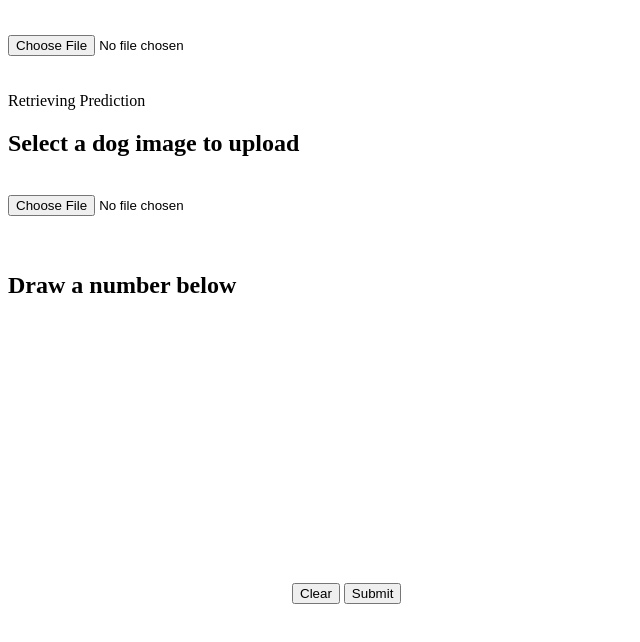
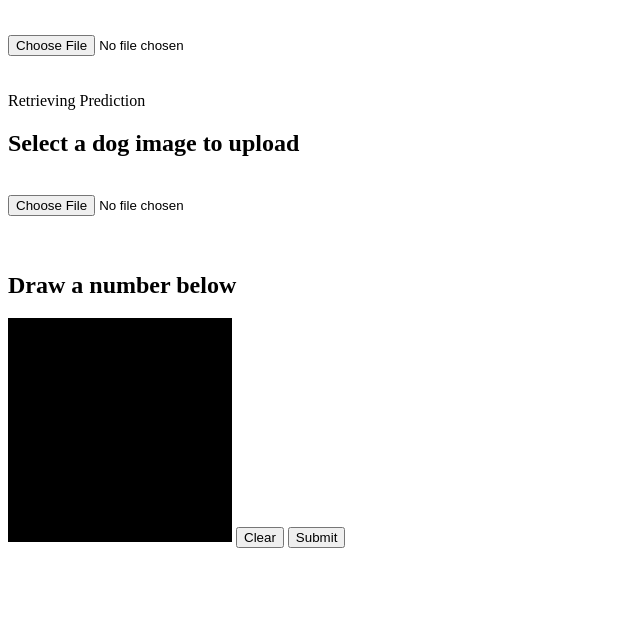
Before and after one commit to danielhallinan88/api_test_client, a plain HTML site: page index.html in a window 1280 px wide. Both pictures are taken after a click on the button "Submit". Shown: the part 110-752 px from the top of the page, without its empty margins (0-640 px from the left). Drawn offline with Linux system fonts and the light colour scheme; no server answers.

Commit message:
image resizing

```diff
--- a/index.html
+++ b/index.html
@@ -32,7 +32,7 @@
 
     <br>
     <h2>Draw a number below</h2>
-    <canvas id="canvas" width="280" height="280" id="meCanvas"></canvas>
+    <canvas id="canvas" width="224" height="224" style="background-color: black;" id="meCanvas"></canvas>
     <button id="clearBtn">Clear</button>
     <button id="submitBtn" type="submit">Submit</button>
     <div id="canvasDigitResult"></div>
--- a/scripts/app.js
+++ b/scripts/app.js
@@ -67,12 +67,12 @@ function post(apiType, thisFile){
     file = thisFile;
   }
 
-  console.log(file);
+  //console.log(file);
 
   // Create form object to send.
   const data = new FormData();
   data.append('image', file);
-  console.log(data.get('image'));
+  //console.log(data.get('image'));
 
   // Alter IP as needed
   const ip = '3.19.56.46';
@@ -184,22 +184,26 @@ function dataURLtoFile(dataurl, filename) {
       return new File([u8arr], filename, {type:mime});
   }
 
-function canvasToImg(){
-  const canvas = document.getElementById("canvas");
+function canvasToImg(canvas){
   const dataUrl = canvas.toDataURL("image/jpeg");
+
   // const img = new Image();
+  // img.height = 28;
+  // img.width = 28;
   // img.src = dataUrl;
-  // console.log(img.src);
+  // const imgDiv = document.getElementById('canvasDigitResult');
+  // imgDiv.appendChild(img);
 
+  //const file = dataURLtoFile(img.src, 'canvas_digit.jpg');
   const file = dataURLtoFile(dataUrl, 'canvas_digit.jpg');
   console.log(file);
   post('digit', file);
 }
 
-function submitCanvas(){
+function submitCanvas(canvas){
   submitBtn = document.getElementById('submitBtn');
   submitBtn.addEventListener('click', function (e){
-    canvasToImg();
+    canvasToImg(canvas);
   });
 }
 
@@ -216,4 +220,4 @@ document.addEventListener('mousedown', setPosition);
 document.addEventListener('mouseenter', setPosition);
 
 clearCanvas(ctx, canvas);
-submitCanvas();
+submitCanvas(canvas);
```
Also changed, not shown: images/test_image_1_resized.jpg (added).
